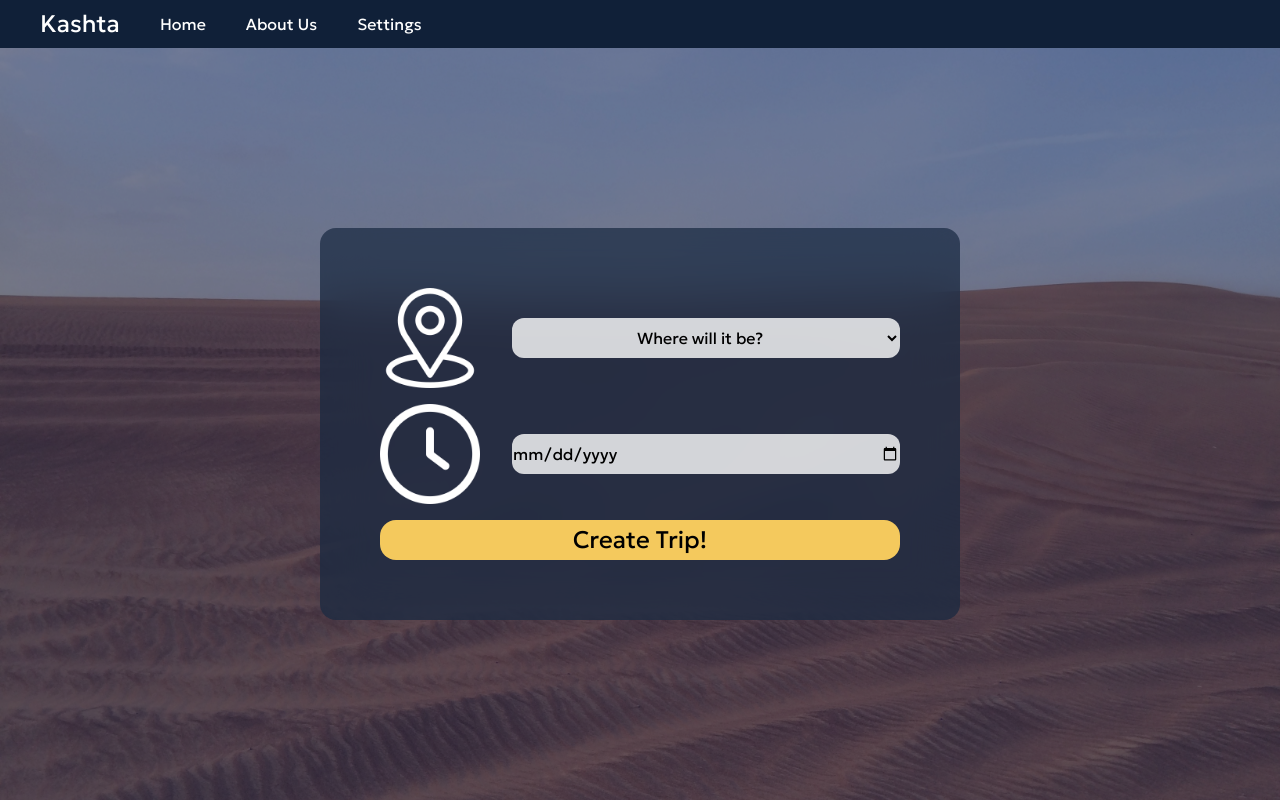
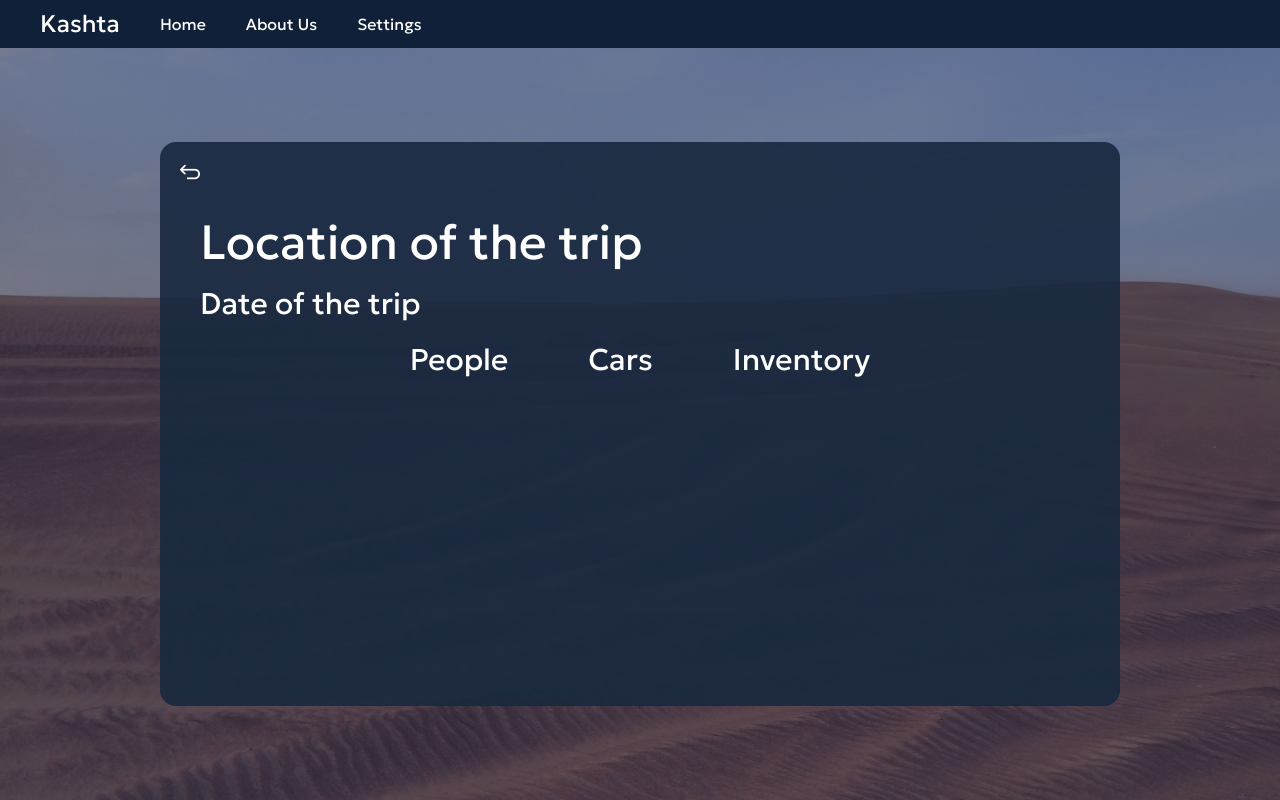
Before and after one commit to BaderMajidAlRefai/Kashta, a React (Vite) app: page / in a window 1280 px wide. Built offline with nearby package versions, Linux system fonts and the light colour scheme; a web font is replaced by a local one.

Commit message:
Added trip managing container

```diff
--- a/src/App.tsx
+++ b/src/App.tsx
@@ -1,6 +1,7 @@
 import Header from './Components/Header.tsx'
 import Hero from './Components/hero.tsx'
-import CreateTrip from './CreateTrip.tsx'
+// import CreateTrip from './CreateTrip.tsx'
+import TripManage from './tripmanage.tsx'
 // import Home from './Home.tsx'
 
 function App() {
@@ -9,7 +10,7 @@ function App() {
       <div className='min-h-screen flex flex-col'>
         <Header/>
           <Hero>
-            <CreateTrip/>
+            <TripManage/>
           </Hero>
       </div>
 
--- a/src/CreateTrip.tsx
+++ b/src/CreateTrip.tsx
@@ -1,11 +1,9 @@
-import Hero from './Components/hero'
 import date from './assets/time.png'
 import location from './assets/location.png'
 
 function CreateTrip(){
     return(
         <>
-        <Hero>
             <div className='flex items-center'>
                 <div className='bg-[#182840]/70 backdrop-blur-xl w-160 rounded-2xl'>
                     <form className='p-15 flex flex-col gap-4'>
@@ -35,7 +33,6 @@ function CreateTrip(){
                     </form>
                 </div>
             </div>
-        </Hero>
         </>
     )}
 export default CreateTrip
--- /dev/null
+++ b/src/tripmanage.tsx
@@ -0,0 +1,33 @@
+import Return from './assets/return.png'
+
+function TripManage(){
+    return(
+        <div className="flex flex-1 items-center justify-center">
+            <div className="bg-[#182840]/90 blur-x w-3/4 h-3/4 rounded-2xl flex flex-col p-5 gap-4">
+                <div>
+                    <img src={Return} className='w-5'></img>
+                </div>
+                <div className='p-5 flex flex-col gap-5'>
+                    <div className='flex flex-col gap-5'>
+                        <h1 className="text-white text-5xl">Location of the trip</h1>
+                        <h2 className="text-white text-3xl">Date of the trip</h2>
+                    </div>
+                    <div className="flex justify-center gap-20 h-15">
+                        <ul className="text-white text-3xl">People</ul>
+                        <ul className="text-white text-3xl">Cars</ul>
+                        <ul className="text-white text-3xl">Inventory</ul>
+                    </div>
+                    <div className="flex flex-1">
+                        <table>
+                            <tr>
+                                <th></th>
+                            </tr>
+                        </table>
+                    </div>
+                </div>
+            </div>
+        </div>
+    )
+}
+
+export default TripManage
```
Also changed, not shown: src/assets/return.png (added).
